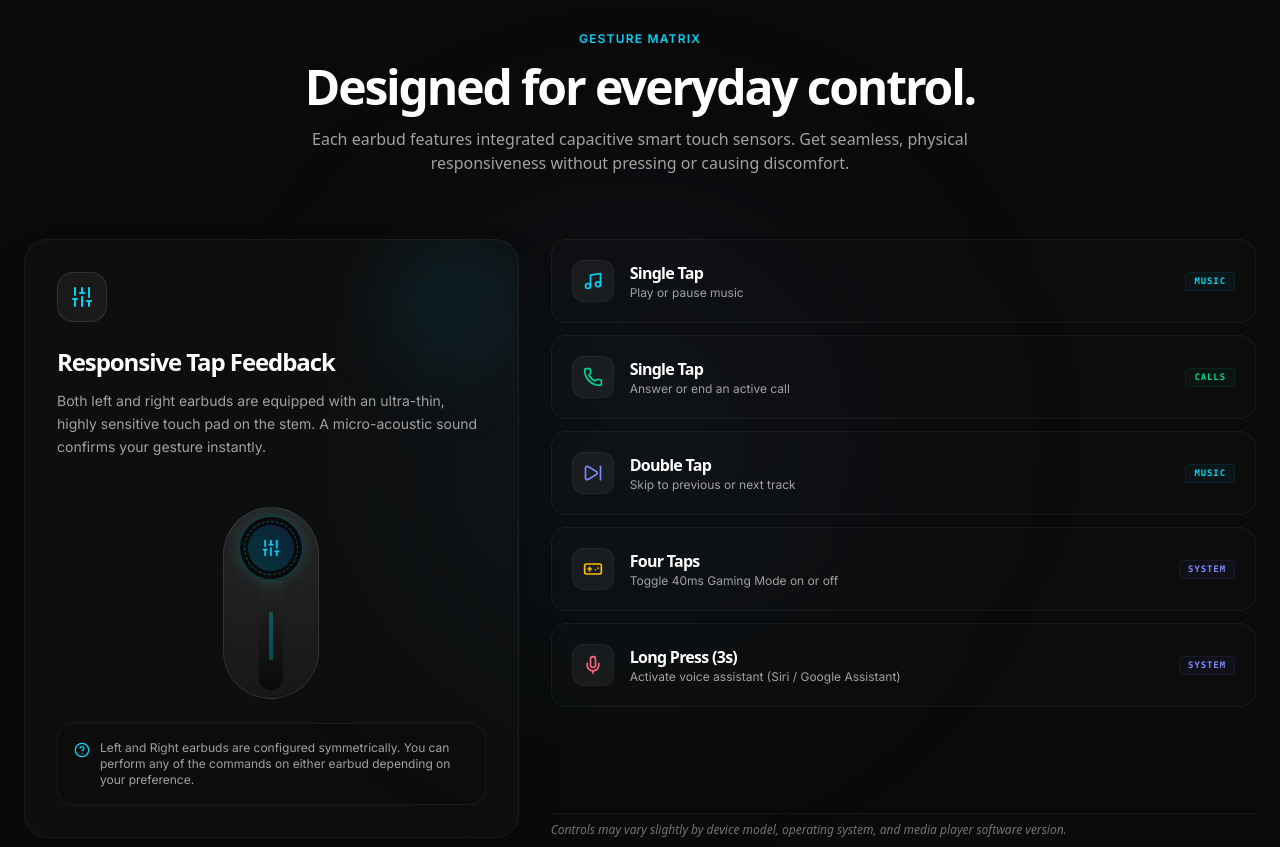
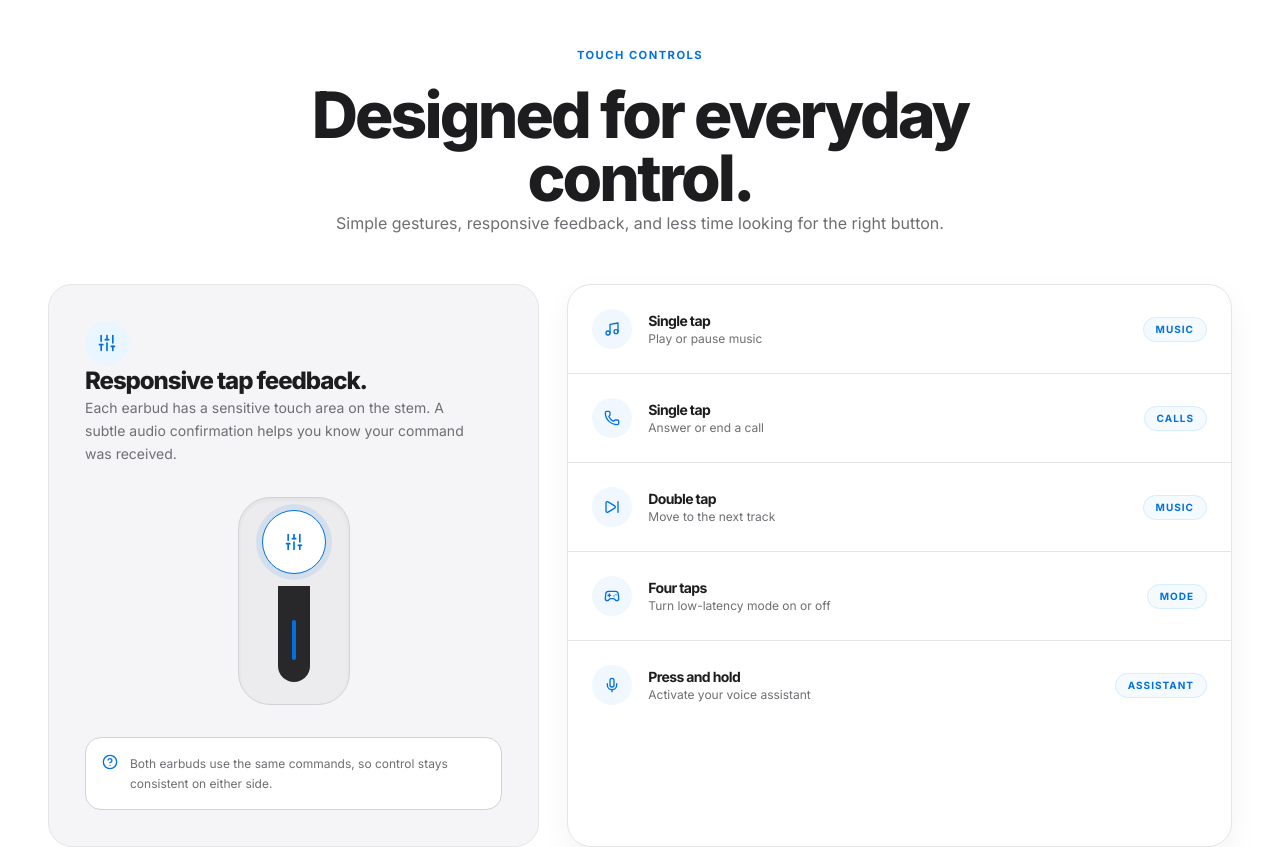
Before and after one commit to fasciola/earbuds, a React (Vite) app: page / in a window 1280 px wide. Shown: the part 2600-3447 px from the top of the page. Built offline with nearby package versions, Linux system fonts and the light colour scheme.

Commit message:
refactor: convert touch controls into clean product instruction section

```diff
--- a/src/components/Controls.tsx
+++ b/src/components/Controls.tsx
@@ -1,157 +1,70 @@
-import React from 'react';
 import { motion } from 'motion/react';
-import { Sliders, Music, Phone, SkipForward, Gamepad, HelpCircle, Mic } from 'lucide-react';
+import { Gamepad2, HelpCircle, Mic, Music, Phone, SkipForward, Sliders } from 'lucide-react';
 
-interface ControlGesture {
-  icon: React.ReactNode;
-  gesture: string;
-  action: string;
-  category: "music" | "calls" | "system";
-}
+const gestures = [
+  { icon: Music, gesture: 'Single tap', action: 'Play or pause music', tag: 'Music' },
+  { icon: Phone, gesture: 'Single tap', action: 'Answer or end a call', tag: 'Calls' },
+  { icon: SkipForward, gesture: 'Double tap', action: 'Move to the next track', tag: 'Music' },
+  { icon: Gamepad2, gesture: 'Four taps', action: 'Turn low-latency mode on or off', tag: 'Mode' },
+  { icon: Mic, gesture: 'Press and hold', action: 'Activate your voice assistant', tag: 'Assistant' },
+];
 
 export default function Controls() {
-  const controlsList: ControlGesture[] = [
-    {
-      icon: <Music className="w-5 h-5 text-cyan-400" />,
-      gesture: "Single Tap",
-      action: "Play or pause music",
-      category: "music"
-    },
-    {
-      icon: <Phone className="w-5 h-5 text-emerald-400" />,
-      gesture: "Single Tap",
-      action: "Answer or end an active call",
-      category: "calls"
-    },
-    {
-      icon: <SkipForward className="w-5 h-5 text-indigo-400" />,
-      gesture: "Double Tap",
-      action: "Skip to previous or next track",
-      category: "music"
-    },
-    {
-      icon: <Gamepad className="w-5 h-5 text-amber-400" />,
-      gesture: "Four Taps",
-      action: "Toggle 40ms Gaming Mode on or off",
-      category: "system"
-    },
-    {
-      icon: <Mic className="w-5 h-5 text-rose-400" />,
-      gesture: "Long Press (3s)",
-      action: "Activate voice assistant (Siri / Google Assistant)",
-      category: "system"
-    }
-  ];
-
   return (
-    <section id="controls-guide" className="relative py-24 bg-neutral-950 text-white overflow-hidden">
-      {/* Background Gradients */}
-      <div className="absolute top-1/2 left-1/2 -translate-x-1/2 -translate-y-1/2 w-[500px] h-[500px] bg-gradient-to-tr from-cyan-500/5 to-indigo-500/5 rounded-full blur-[120px] pointer-events-none" />
-
-      <div className="max-w-7xl mx-auto px-6 relative z-10">
-
-        {/* Section Header */}
-        <div className="max-w-3xl mx-auto text-center mb-16 space-y-4">
-          <span className="text-xs font-semibold text-cyan-400 tracking-widest uppercase block">
-            Gesture Matrix
-          </span>
-          <h2 className="text-3xl sm:text-4xl lg:text-5xl font-sans font-extrabold tracking-tight">
-            Designed for everyday control.
-          </h2>
-          <p className="text-neutral-400 font-sans text-sm sm:text-base max-w-2xl mx-auto">
-            Each earbud features integrated capacitive smart touch sensors. Get seamless, physical responsiveness without pressing or causing discomfort.
-          </p>
+    <section id="controls-guide" className="bg-white px-5 py-20 sm:px-8 sm:py-28 lg:px-12">
+      <div className="mx-auto max-w-[1280px]">
+        <div className="mx-auto max-w-3xl text-center">
+          <p className="section-eyebrow mb-5">Touch controls</p>
+          <h2 className="section-title">Designed for everyday control.</h2>
+          <p className="section-copy mx-auto mt-5 max-w-2xl">Simple gestures, responsive feedback, and less time looking for the right button.</p>
         </div>
 
-        {/* Refined Glass Card Two-Column Layout */}
-        <div className="grid grid-cols-1 lg:grid-cols-12 gap-8 items-stretch">
+        <div className="mt-12 grid gap-7 lg:grid-cols-[0.85fr_1.15fr]">
+          <div className="soft-card flex min-h-[460px] flex-col justify-between p-7 sm:p-9">
+            <div>
+              <span className="flex h-11 w-11 items-center justify-center rounded-full bg-[#e9f5ff] text-[#0071e3]"><Sliders className="h-5 w-5" /></span>
+              <h3 className="mt-6 text-2xl font-extrabold tracking-[-0.045em] text-[#1d1d1f]">Responsive tap feedback.</h3>
+              <p className="mt-3 max-w-sm text-sm leading-relaxed text-[#6e6e73]">Each earbud has a sensitive touch area on the stem. A subtle audio confirmation helps you know your command was received.</p>
+            </div>
 
-          {/* Column 1: Gesture Explanation Card (Visual representation of an earbud) */}
-          <div className="lg:col-span-5 flex flex-col justify-between p-8 rounded-3xl bg-white/[0.02] border border-white/5 shadow-2xl relative overflow-hidden">
-            <div className="absolute top-0 right-0 w-32 h-32 bg-cyan-500/10 rounded-full blur-2xl pointer-events-none" />
-
-            <div className="space-y-6">
-              <div className="p-3 w-fit rounded-2xl bg-white/5 border border-white/10 text-cyan-400">
-                <Sliders className="w-6 h-6" />
-              </div>
-              <div className="space-y-3">
-                <h3 className="text-xl sm:text-2xl font-sans font-bold text-white tracking-tight">
-                  Responsive Tap Feedback
-                </h3>
-                <p className="text-neutral-400 text-sm leading-relaxed">
-                  Both left and right earbuds are equipped with an ultra-thin, highly sensitive touch pad on the stem. A micro-acoustic sound confirms your gesture instantly.
-                </p>
-              </div>
-
-              {/* Graphic representation of an earbud touch surface */}
-              <div className="py-6 flex justify-center">
-                <div className="relative w-24 h-48 bg-gradient-to-b from-neutral-800 to-neutral-900 rounded-full border border-white/10 flex flex-col items-center p-2 shadow-inner">
-                  <div className="w-16 h-16 rounded-full bg-neutral-950 border border-cyan-500/30 flex items-center justify-center relative shadow-[0_0_15px_rgba(34,211,238,0.2)]">
-                    {/* Ring Pulse */}
-                    <div className="absolute inset-1 rounded-full border border-dashed border-cyan-400/40 animate-spin-slow" />
-                    <div className="absolute inset-2 rounded-full bg-gradient-to-tr from-cyan-400/20 to-blue-500/20" />
-                    <Sliders className="w-5 h-5 text-cyan-400 relative z-10" />
-                  </div>
-                  {/* Stem of Earbud */}
-                  <div className="w-6 flex-1 bg-gradient-to-b from-neutral-800 to-neutral-950 rounded-b-full border-t border-white/5 mt-[-1px] flex justify-center pt-8">
-                    <span className="w-1 h-12 rounded-full bg-cyan-400/30" />
-                  </div>
-                </div>
+            <div className="flex justify-center py-8">
+              <div className="relative flex h-52 w-28 flex-col items-center rounded-[2rem] border border-[#d2d2d7] bg-[#ececee] p-3 shadow-inner">
+                <div className="flex h-16 w-16 items-center justify-center rounded-full border border-[#0071e3] bg-white text-[#0071e3] shadow-[0_0_0_6px_rgba(0,113,227,0.1)]"><Sliders className="h-5 w-5" /></div>
+                <span className="mt-3 h-24 w-8 rounded-b-full rounded-t-md bg-[#28282a]" />
+                <span className="absolute bottom-11 h-10 w-1 rounded-full bg-[#0071e3]" />
               </div>
             </div>
 
-            <div className="flex items-start gap-2.5 p-4 rounded-2xl bg-neutral-950/40 border border-white/5 text-xs text-neutral-400 mt-6 lg:mt-0">
-              <HelpCircle className="w-4 h-4 text-cyan-400 shrink-0 mt-0.5" />
-              <span>Left and Right earbuds are configured symmetrically. You can perform any of the commands on either earbud depending on your preference.</span>
+            <div className="flex gap-3 rounded-2xl border border-[#d2d2d7] bg-white p-4 text-xs leading-relaxed text-[#6e6e73]">
+              <HelpCircle className="h-4 w-4 shrink-0 text-[#0071e3]" />
+              Both earbuds use the same commands, so control stays consistent on either side.
             </div>
           </div>
 
-          {/* Column 2: The Gesture List Cards */}
-          <div className="lg:col-span-7 flex flex-col justify-between space-y-4">
-            <div className="space-y-3 flex-1">
-              {controlsList.map((ctrl, idx) => (
+          <div className="apple-card divide-y divide-[#e5e5e7] overflow-hidden">
+            {gestures.map((gesture, index) => {
+              const Icon = gesture.icon;
+              return (
                 <motion.div
-                  key={idx}
-                  initial={{ opacity: 0, x: 20 }}
+                  key={gesture.gesture + gesture.action}
+                  initial={{ opacity: 0, x: 14 }}
                   whileInView={{ opacity: 1, x: 0 }}
-                  viewport={{ once: true, margin: "-100px" }}
-                  transition={{ duration: 0.5, delay: idx * 0.08 }}
-                  className="flex items-center justify-between p-5 rounded-2xl bg-white/[0.01] border border-white/5 hover:border-cyan-500/10 hover:bg-white/[0.03] transition-all duration-300 group"
+                  viewport={{ once: true, margin: '-80px' }}
+                  transition={{ duration: 0.4, delay: index * 0.05 }}
+                  className="flex items-center justify-between gap-4 p-5 sm:p-6"
                 >
                   <div className="flex items-center gap-4">
-                    <div className="p-2.5 rounded-xl bg-white/5 border border-white/5 text-neutral-400 group-hover:bg-cyan-500/10 group-hover:border-cyan-500/20 group-hover:text-cyan-400 transition-all duration-300">
-                      {ctrl.icon}
-                    </div>
+                    <span className="flex h-10 w-10 shrink-0 items-center justify-center rounded-full bg-[#f0f7ff] text-[#0071e3]"><Icon className="h-4 w-4" /></span>
                     <div>
-                      <h4 className="font-sans font-bold text-white text-base group-hover:text-cyan-400 transition-colors">
-                        {ctrl.gesture}
-                      </h4>
-                      <p className="text-neutral-400 text-xs mt-0.5">
-                        {ctrl.action}
-                      </p>
+                      <h3 className="text-sm font-bold text-[#1d1d1f]">{gesture.gesture}</h3>
+                      <p className="mt-1 text-xs text-[#6e6e73]">{gesture.action}</p>
                     </div>
                   </div>
-
-                  {/* Category Pill Tag */}
-                  <span className={`text-[9px] font-mono font-bold tracking-widest uppercase px-2 py-0.5 rounded border ${
-                    ctrl.category === 'music'
-                      ? 'bg-cyan-500/5 border-cyan-500/10 text-cyan-400'
-                      : ctrl.category === 'calls'
-                      ? 'bg-emerald-500/5 border-emerald-500/10 text-emerald-400'
-                      : 'bg-indigo-500/5 border-indigo-500/10 text-indigo-400'
-                  }`}>
-                    {ctrl.category}
-                  </span>
+                  <span className="rounded-full border border-[#d6ecff] bg-[#f5faff] px-3 py-1 text-[10px] font-bold uppercase tracking-[0.1em] text-[#0071e3]">{gesture.tag}</span>
                 </motion.div>
-              ))}
-            </div>
-
-            {/* Disclaimer */}
-            <p className="text-neutral-500 font-sans text-xs italic text-center lg:text-left mt-4 pt-2 border-t border-white/5">
-              Controls may vary slightly by device model, operating system, and media player software version.
-            </p>
+              );
+            })}
           </div>
-
         </div>
       </div>
     </section>
```
